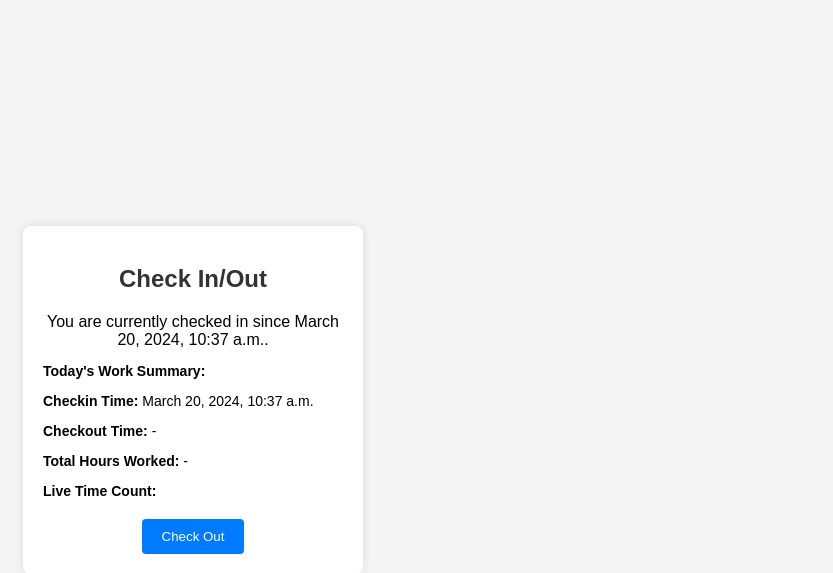
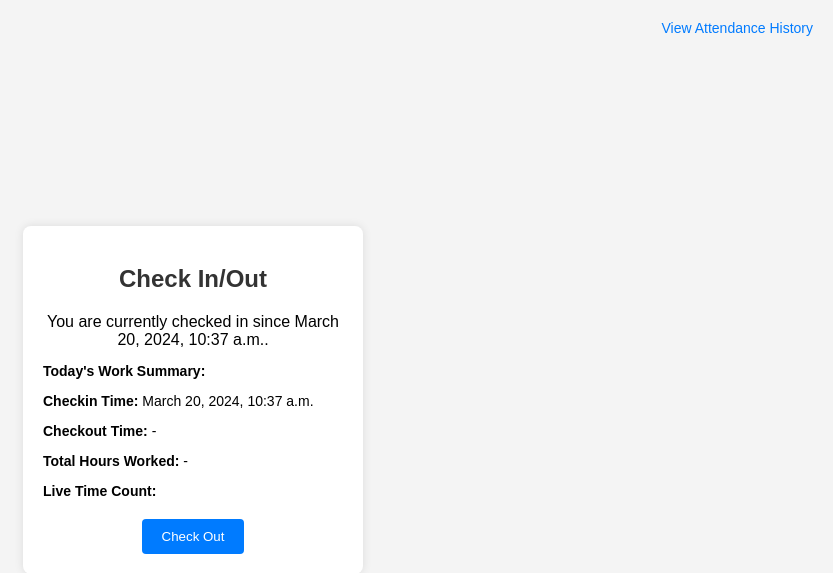
Before and after one commit to imabhishekpatel/mytracker, a Django app: page /checkInCheckOut/check_in_out/ in a window 1280 px wide. Shown: the top 573 px of the page, without its empty margins (447-1280 px from the left). Run offline with Django 5.2, Linux system fonts and the light colour scheme; a user stored in the database is signed in; data comes from the database, SQL or seed files in the repository; both versions use the stored data as it was after the commit.

Commit message:
added attendance history

```diff
--- a/checkInCheckOut/templates/checkInCheckOut/checkin_checkout.html
+++ b/checkInCheckOut/templates/checkInCheckOut/checkin_checkout.html
@@ -55,11 +55,20 @@
         button:hover {
             background-color: #0056b3;
         }
+        .top-right-link {
+            position: absolute;
+            top: 20px;
+            right: 20px;
+            text-decoration: none;
+            color: #007bff;
+            font-size: 14px;
+        }
     </style>
 </head>
 <body>
     <div class="container">
         <h2>Check In/Out</h2>
+        <a href="{% url 'attendance_history' %}" class="top-right-link">View Attendance History</a>
         {% if attendance %}
             {% if not attendance.check_out_time %}
                 <p>You are currently checked in since {{ attendance.check_in_time }}.</p>
--- a/checkInCheckOut/urls.py
+++ b/checkInCheckOut/urls.py
@@ -7,5 +7,6 @@
 urlpatterns=[
     # path('', views.index,name='index'),
   path('check_in_out/', check_in_out, name='check_in_out'),
+  path('attendance-history/', attendance_history, name='attendance_history'),
 
 ]+static(settings.MEDIA_URL,document_root=settings.MEDIA_ROOT)
--- a/checkInCheckOut/views/checkinCheckoutV.py
+++ b/checkInCheckOut/views/checkinCheckoutV.py
@@ -25,6 +25,13 @@
             return redirect('check_in_out')
 
     return render(request, 'checkInCheckOut/checkin_checkout.html', {'attendance': attendance})
+
+
+@login_required
+def attendance_history(request):
+    user = request.user  # Assuming the user is authenticated
+    attendance_history = Attendance.objects.filter(user=user)
+    return render(request, 'checkInCheckOut/attendance_history.html', {'attendance_history': attendance_history})
 
 # @login_required
 # def check_in_out(request):
```
Also changed, not shown: checkInCheckOut/templates/checkInCheckOut/attendance_history.html (added, +22 -0 lines), db.sqlite3.
